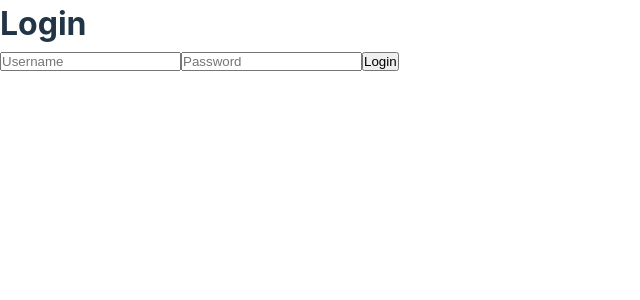
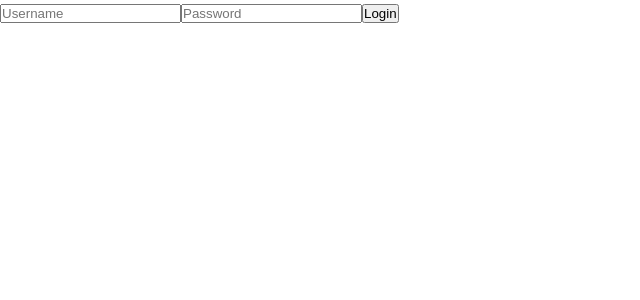
Before and after one commit to nelait/MMS-phpreact-cg1, a React (Vite) app: page /login in a window 1280 px wide. Shown: the top 300 px of the page, without its empty margins (0-640 px from the left). Built offline with nearby package versions, Linux system fonts and the light colour scheme.

Commit message:
Migration: php-to-react — update src/pages/Login.jsx

```diff
--- a/src/pages/Login.jsx
+++ b/src/pages/Login.jsx
@@ -1,42 +1,25 @@
 import React, { useState } from 'react';
-import axios from 'axios';
+import { useAuth } from '../context/AuthContext';
 import { useNavigate } from 'react-router-dom';
 
 const Login = () => {
-  const [credentials, setCredentials] = useState({ username: '', password: '' });
+  const { login } = useAuth();
   const navigate = useNavigate();
+  const [username, setUsername] = useState('');
+  const [password, setPassword] = useState('');
 
-  const handleLogin = async (e) => {
+  const handleSubmit = async (e) => {
     e.preventDefault();
-    try {
-      await axios.post('/api/login', credentials);
-      navigate('/'); // Redirect to dashboard after login
-    } catch (error) {
-      console.error('Error logging in:', error);
-    }
+    await login(username, password);
+    navigate('/');
   };
 
   return (
-    <div>
-      <h1>Login</h1>
-      <form onSubmit={handleLogin}>
-        <input
-          type='text'
-          value={credentials.username}
-          onChange={(e) => setCredentials({ ...credentials, username: e.target.value })}
-          placeholder='Username'
-          required
-        />
-        <input
-          type='password'
-          value={credentials.password}
-          onChange={(e) => setCredentials({ ...credentials, password: e.target.value })}
-          placeholder='Password'
-          required
-        />
-        <button type='submit'>Login</button>
-      </form>
-    </div>
+    <form onSubmit={handleSubmit}>
+      <input type='text' value={username} onChange={e => setUsername(e.target.value)} placeholder='Username' required />
+      <input type='password' value={password} onChange={e => setPassword(e.target.value)} placeholder='Password' required />
+      <button type='submit'>Login</button>
+    </form>
   );
 };
 
```
